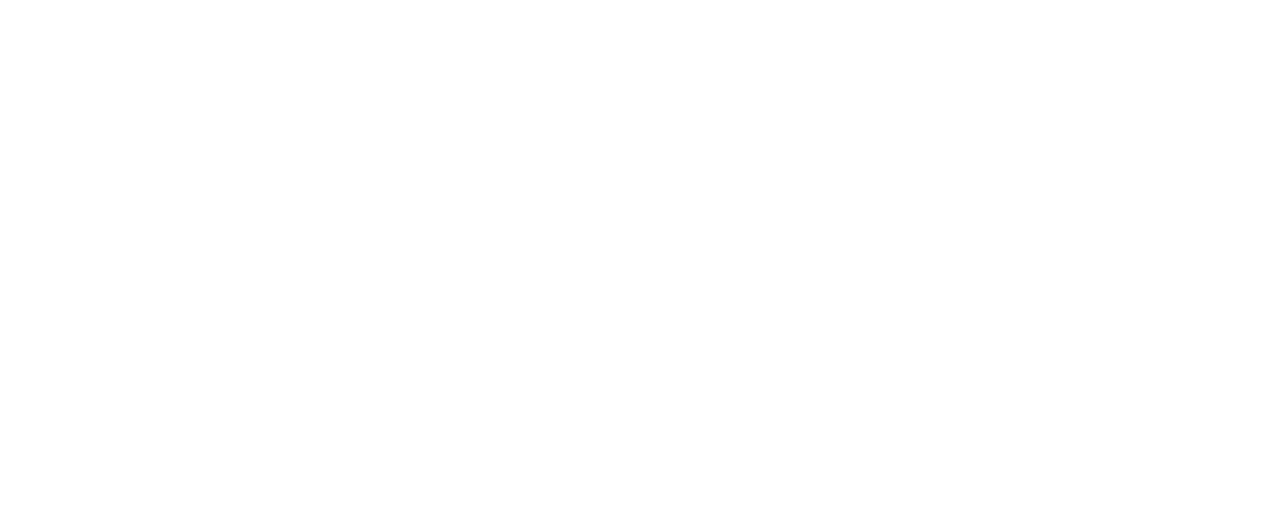
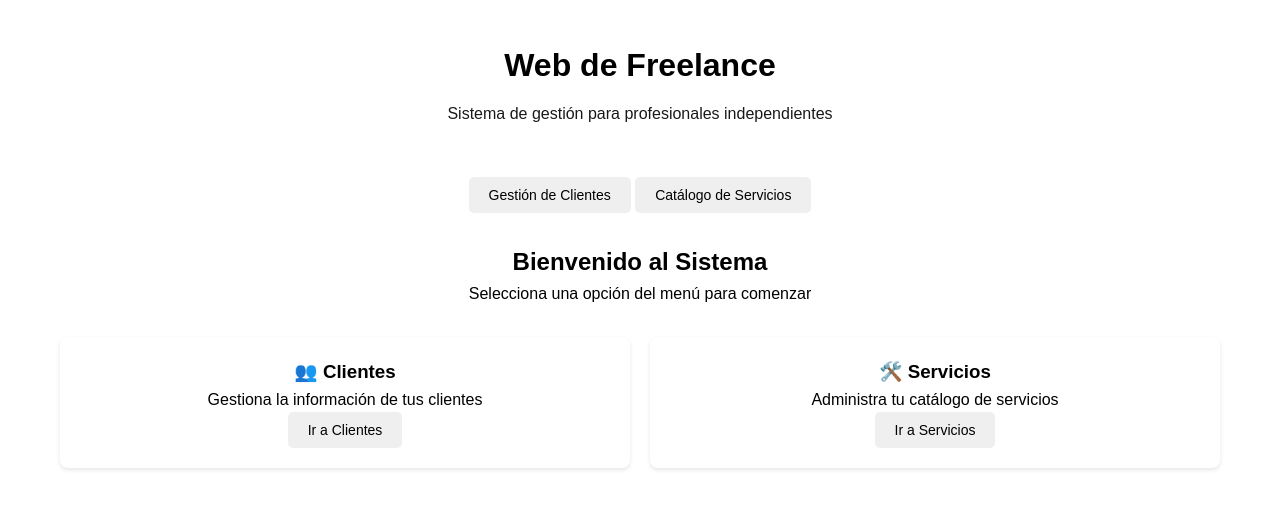
Before and after one commit to yazer18/-Web-de-Freelance, a plain HTML site: page frontend/index.html in a window 1280 px wide. Drawn offline with Linux system fonts and the light colour scheme; files that its build step writes are made by us from their sources.

Commit message:
Add HTML structure for freelance management system

```diff
--- a/frontend/index.html
+++ b/frontend/index.html
@@ -1,2 +1,54 @@
 <link rel="stylesheet" href="styles.css">
 <script src="script.js"></script>
+
+<!DOCTYPE html>
+<html lang="es">
+<head>
+    <meta charset="UTF-8">
+    <meta name="viewport" content="width=device-width, initial-scale=1.0">
+    <title>Web de Freelance</title>
+    <link rel="stylesheet" href="../css/styles.css">
+</head>
+<body>
+    <div class="container">
+        <header>
+            <h1>Web de Freelance</h1>
+            <p>Sistema de gestión para profesionales independientes</p>
+        </header>
+
+        <nav style="text-align: center; margin-bottom: 30px;">
+            <button class="btn btn-primary" onclick="navegarA('clientes.html')">
+                Gestión de Clientes
+            </button>
+            <button class="btn btn-primary" onclick="navegarA('servicios.html')">
+                Catálogo de Servicios
+            </button>
+        </nav>
+
+        <section style="text-align: center;">
+            <h2>Bienvenido al Sistema</h2>
+            <p>Selecciona una opción del menú para comenzar</p>
+
+            <div style="display: grid; grid-template-columns: repeat(auto-fit, minmax(300px, 1fr)); gap: 20px; margin-top: 30px;">
+                <div class="form-section">
+                    <h3>👥 Clientes</h3>
+                    <p>Gestiona la información de tus clientes</p>
+                    <button class="btn btn-primary" onclick="navegarA('clientes.html')">
+                        Ir a Clientes
+                    </button>
+                </div>
+
+                <div class="form-section">
+                    <h3>🛠️ Servicios</h3>
+                    <p>Administra tu catálogo de servicios</p>
+                    <button class="btn btn-primary" onclick="navegarA('servicios.html')">
+                        Ir a Servicios
+                    </button>
+                </div>
+            </div>
+        </section>
+    </div>
+
+    <script src="../js/script.js"></script>
+</body>
+</html>
```
